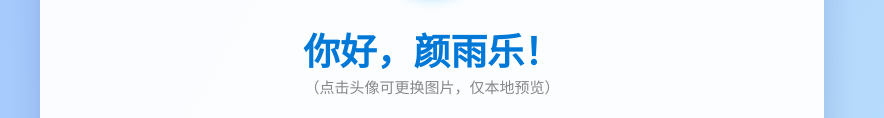
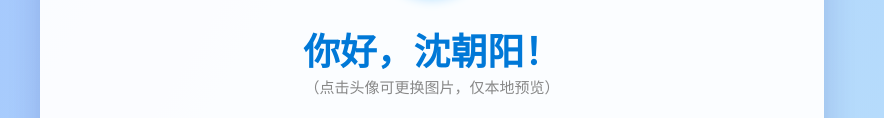
Before and after one commit to haohaoshuijue513-alt/haohaoshuijue513-alt.github.io, a plain HTML site: page index.html in a window 1280 px wide. Shown: the part 227-345 px from the top of the page, without its empty margins (208-1092 px from the left). Drawn offline with Linux system fonts and the light colour scheme.

Commit message:
Update index.html

```diff
--- a/index.html
+++ b/index.html
@@ -145,7 +145,7 @@
     <div class="container">
         <input type="file" id="avatar-input" accept="image/*" style="display:none" onchange="handleAvatarChange(event)">
         <img src="https://avatars.githubusercontent.com/u/9919?v=4" alt="头像" class="avatar" id="avatar-img" title="点击更换头像" onclick="triggerAvatarInput()" style="cursor:pointer;">
-        <h1>你好，颜雨乐！</h1>
+        <h1>你好，沈朝阳！</h1>
         <p style="text-align:center; color:#888; font-size:15px; margin-top:-10px;">（点击头像可更换图片，仅本地预览）</p>
         <p style="text-align:center; margin-bottom:28px;">欢迎来到我的个人主页。我是一名热爱编程与设计的学生，喜欢探索新技术，乐于分享和交流。</p>
 
```
